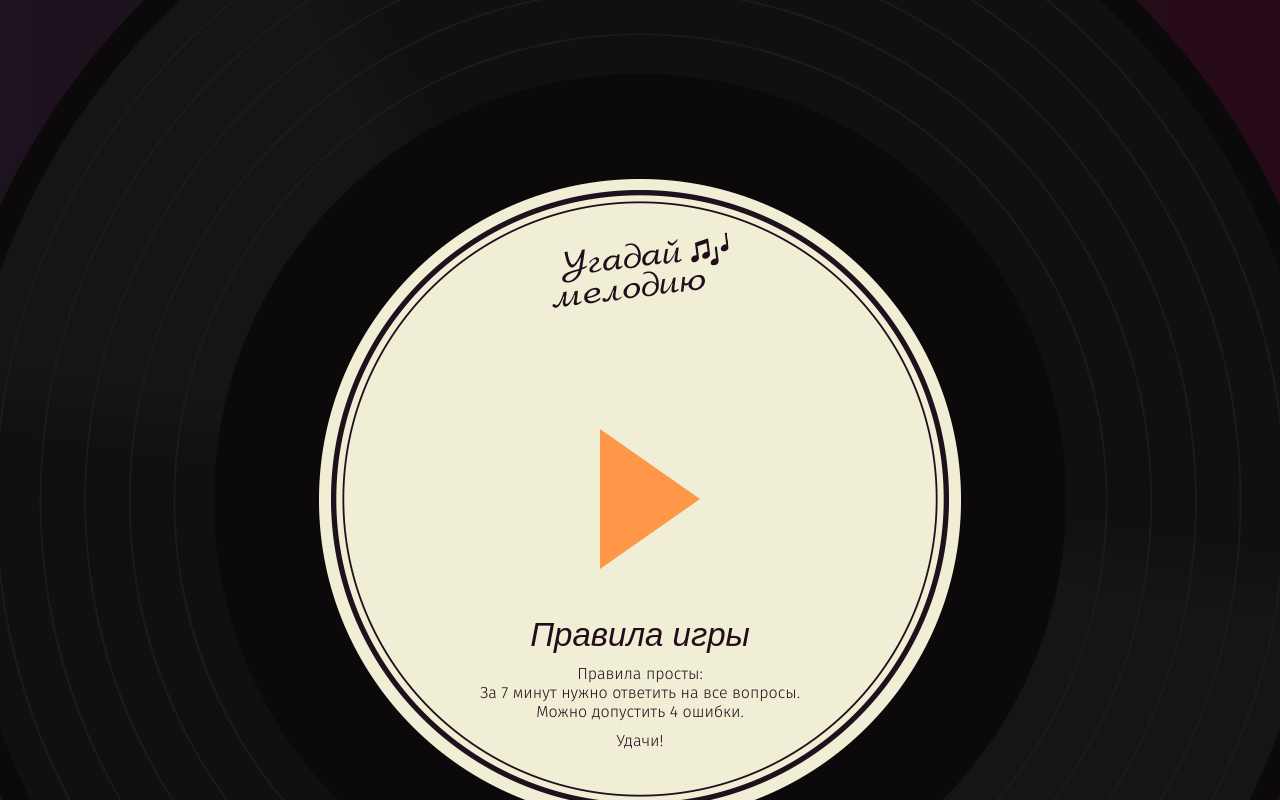
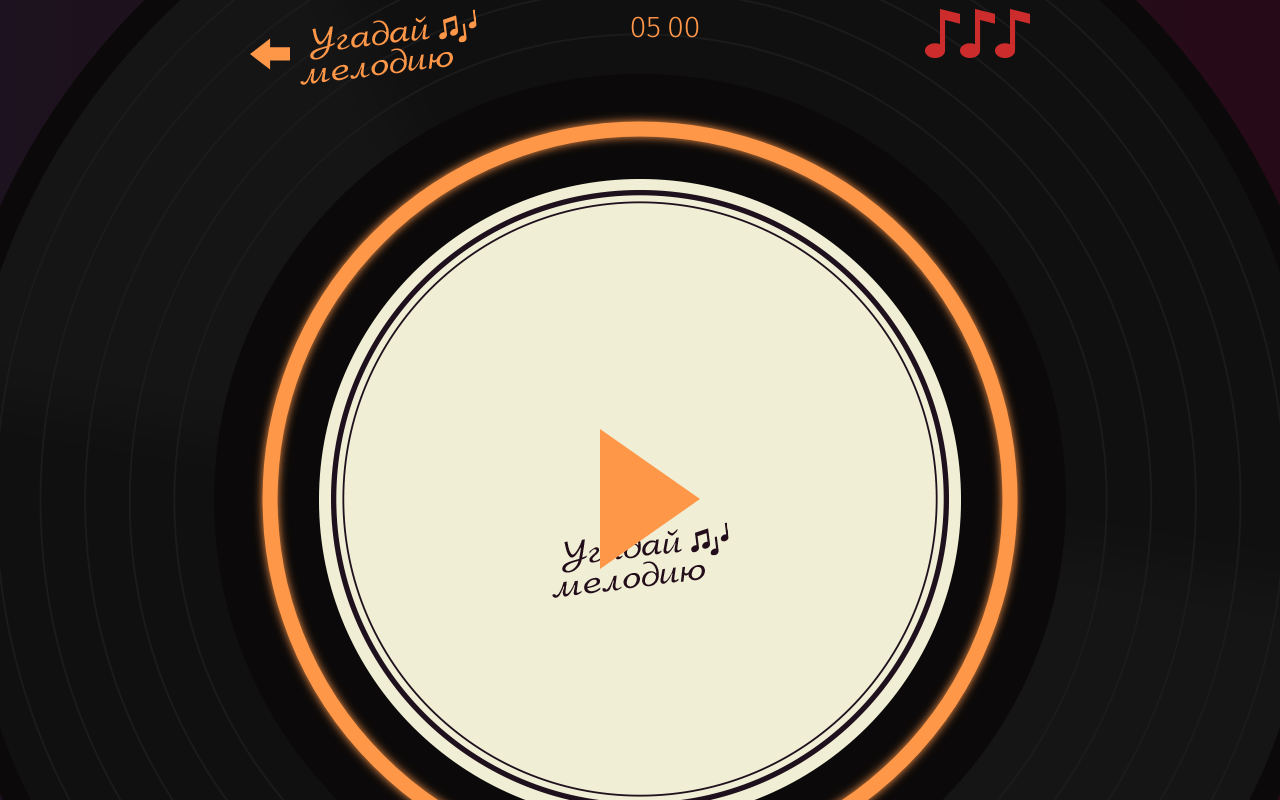
Before and after one commit to deniolp/505149-guess-melody-1, a React app: page / in a window 1280 px wide. Shown: the top 800 px of the page. Built offline with nearby package versions, Linux system fonts and the light colour scheme.

Commit message:
Adding the header to App component

```diff
--- a/src/components/app/app.jsx
+++ b/src/components/app/app.jsx
@@ -5,11 +5,40 @@ import PropTypes from 'prop-types';
 const App = (props) => {
   const {gameTime, errorCount, onClick} = props;
 
-  return <WelcomeScreen
-    gameTime={gameTime}
-    errorCount={errorCount}
-    onClick={onClick}
-  />;
+  return <section className="game game--genre">
+    <header className="game__header">
+      <a className="game__back" href="#">
+        <span className="visually-hidden">Сыграть ещё раз</span>
+        <img className="game__logo" src="img/melody-logo-ginger.png" alt="Угадай мелодию"/>
+      </a>
+
+      <svg xmlns="http://www.w3.org/2000/svg" className="timer" viewBox="0 0 780 780">
+        <circle className="timer__line" cx="390" cy="390" r="370"
+          style={{
+            filter: `url("#blur")`,
+            transform: `rotate(-90deg) scaleY(-1)`,
+            transformOrigin: `center`,
+          }}/>
+      </svg>
+
+      <div className="timer__value" xmlns="http://www.w3.org/1999/xhtml">
+        <span className="timer__mins">05</span>
+        <span className="timer__dots">:</span>
+        <span className="timer__secs">00</span>
+      </div>
+
+      <div className="game__mistakes">
+        <div className="wrong"></div>
+        <div className="wrong"></div>
+        <div className="wrong"></div>
+      </div>
+    </header>
+    <WelcomeScreen
+      gameTime={gameTime}
+      errorCount={errorCount}
+      onClick={onClick}
+    />
+  </section>;
 };
 
 App.propTypes = {
```
